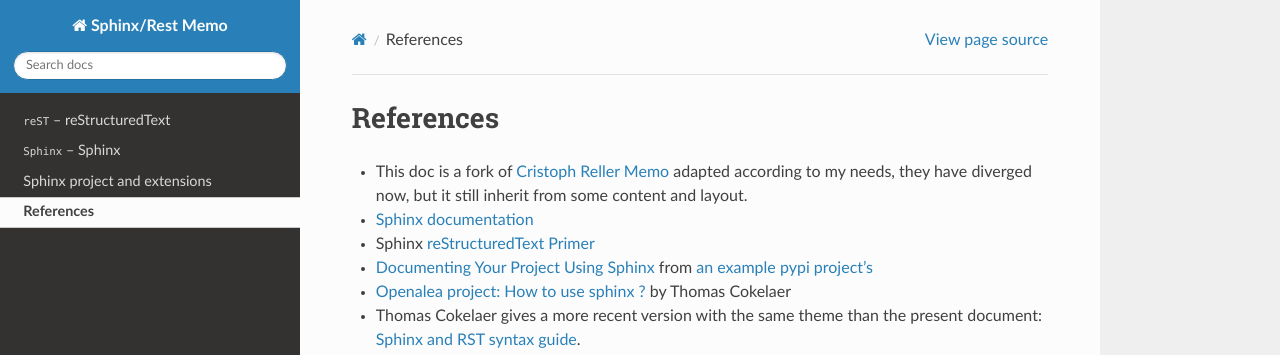
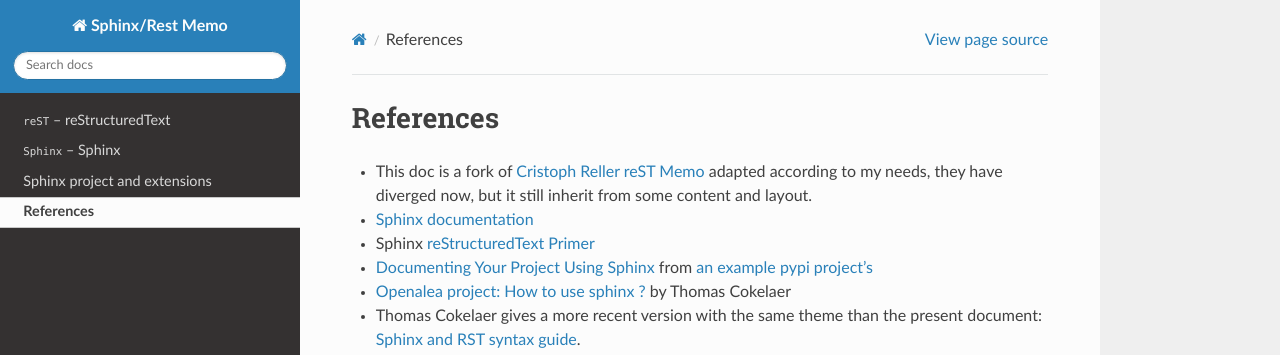
Before and after one commit to marczz/rest-sphinx-memo, a Sphinx documentation site: the page built from source/References.rst, in a window 1280 px wide and 1165 px high. Shown: the top 355 px of the window. Built offline with Sphinx 7.4.7 and the Read the Docs theme 2.0.0, drawn with Linux system fonts in a browser that asks for light colours; formulas are drawn with MathJax 3; the version number could not be read and is left out.

Commit message:
References.rst: new link for C. Reller Memo

```diff
--- a/source/References.rst
+++ b/source/References.rst
@@ -1,8 +1,8 @@
 References
 ==========
 
--  This doc is a fork of `Cristoph Reller Memo
-   <http://people.ee.ethz.ch/~creller/web/tricks/reST.html>`_
+-  This doc is a fork of `Cristoph Reller reST Memo
+   <http://aert-notes-dev.readthedocs.org/en/latest/content/rest/>`_
    adapted according to my needs, they have diverged now, but it still
    inherit from some content and layout.
 -  `Sphinx documentation <http://sphinx.pocoo.org/latest/contents.html>`_
```
